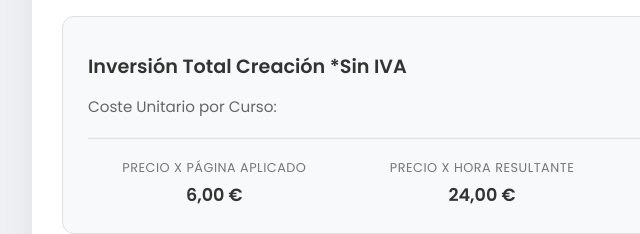
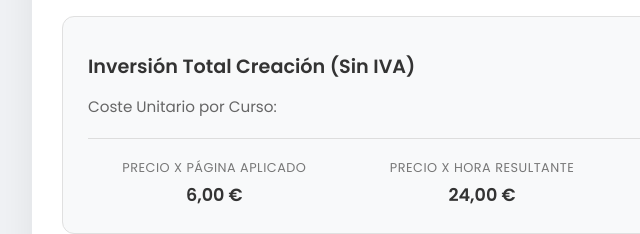
Before and after one commit to nachocascino-byte/reditorial, a plain HTML site: page cotizador.html in a window 1280 px wide. Shown: the part 566-800 px from the top of the page, 158-798 px from the left. Drawn offline with Linux system fonts and the light colour scheme.

Commit message:
Update cotizador.html

```diff
--- a/cotizador.html
+++ b/cotizador.html
@@ -68,7 +68,7 @@
 
                 <div class="pricing-card">
                     <div class="pricing-row main-price">
-                        <span>Inversión Total Creación *Sin IVA</span>
+                        <span>Inversión Total Creación (Sin IVA)</span>
                         <span id="total-creacion">0 €</span>
                     </div>
                     <div class="pricing-subrow">
```
